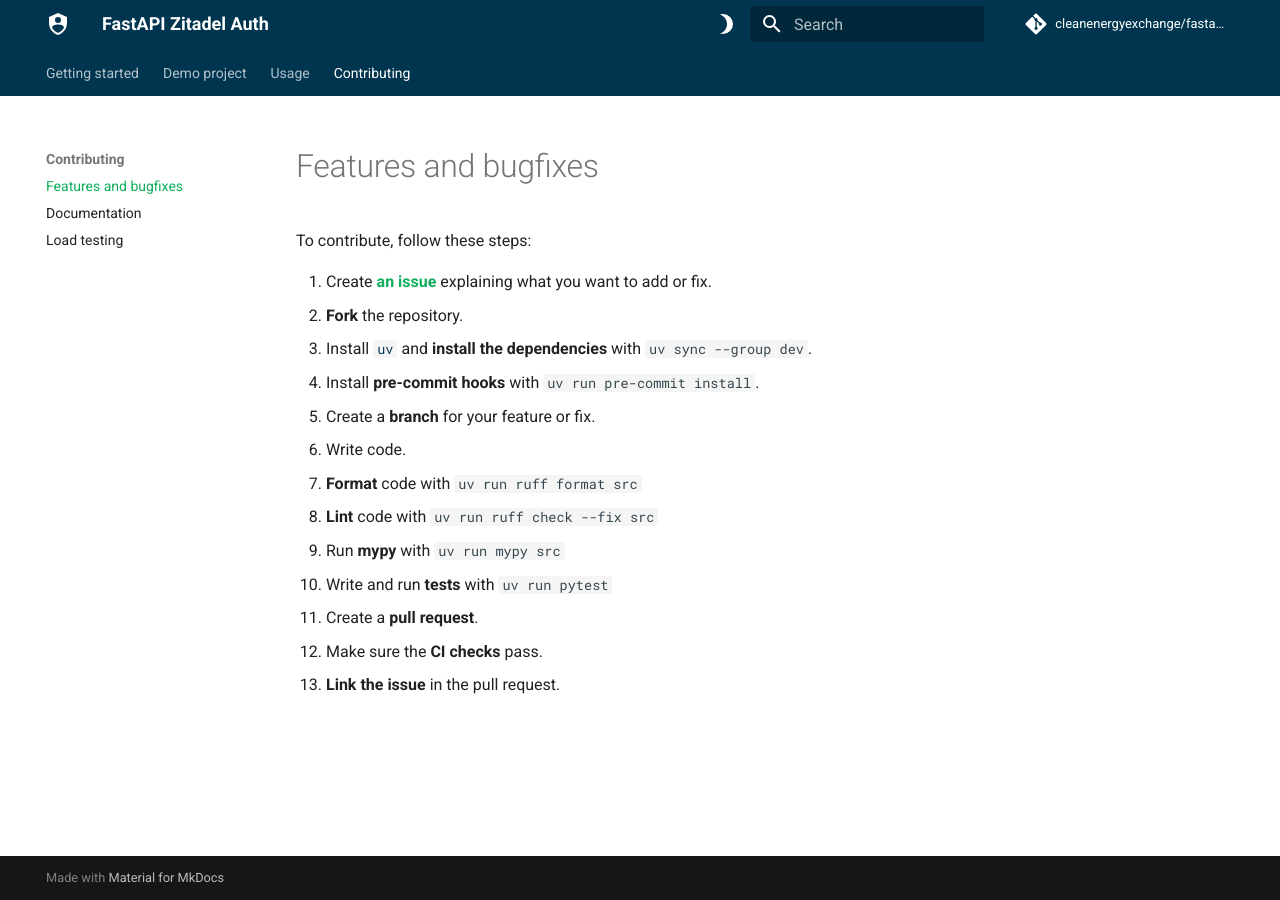
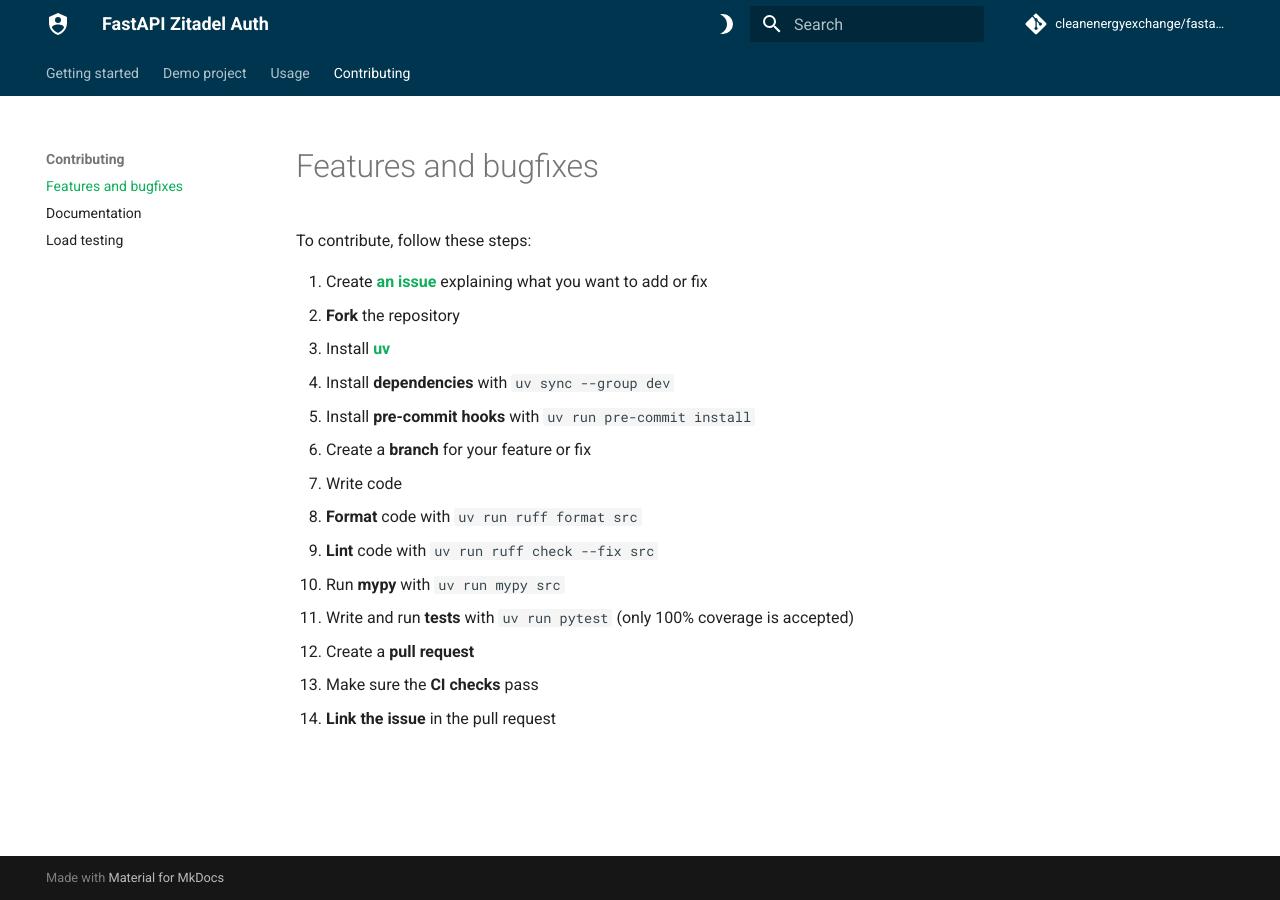
Before and after one commit to cleanenergyexchange/fastapi-zitadel-auth, an MkDocs documentation site: the page built from docs/features-and-bugfixes.md, in a window 1280 px wide. Built offline with MkDocs 1.6.1 and Material for MkDocs 9.7.7, drawn with Linux system fonts in a browser that asks for light colours; comment, search, counter and statistics services are not loaded.

Commit message:
docs: fix contribution guide

```diff
--- a/docs/features-and-bugfixes.md
+++ b/docs/features-and-bugfixes.md
@@ -2,16 +2,17 @@
 
 To contribute, follow these steps:
 
-1. Create **[an issue](https://github.com/cleanenergyexchange/fastapi-zitadel-auth/issues)** explaining what you want to add or fix.
-2. **Fork** the repository.
-3. Install [`uv`](https://docs.astral.sh/uv/) and **install the dependencies** with `uv sync --group dev`.
-4. Install **pre-commit hooks** with `uv run pre-commit install`.
-5. Create a **branch** for your feature or fix.
-6. Write code.
-7. **Format** code with `uv run ruff format src`
-8. **Lint** code with `uv run ruff check --fix src`
-9. Run **mypy** with `uv run mypy src`
-10. Write and run **tests** with `uv run pytest`
-11. Create a **pull request**.
-12. Make sure the **CI checks** pass.
-13. **Link the issue** in the pull request.
+1. Create **[an issue](https://github.com/cleanenergyexchange/fastapi-zitadel-auth/issues)** explaining what you want to add or fix
+2. **Fork** the repository
+3. Install [**uv**](https://docs.astral.sh/uv/)
+4. Install **dependencies** with `uv sync --group dev`
+5. Install **pre-commit hooks** with `uv run pre-commit install`
+6. Create a **branch** for your feature or fix
+7. Write code
+8. **Format** code with `uv run ruff format src`
+9. **Lint** code with `uv run ruff check --fix src`
+10. Run **mypy** with `uv run mypy src`
+11. Write and run **tests** with `uv run pytest` (only 100% coverage is accepted)
+12. Create a **pull request**
+13. Make sure the **CI checks** pass
+14. **Link the issue** in the pull request
```
